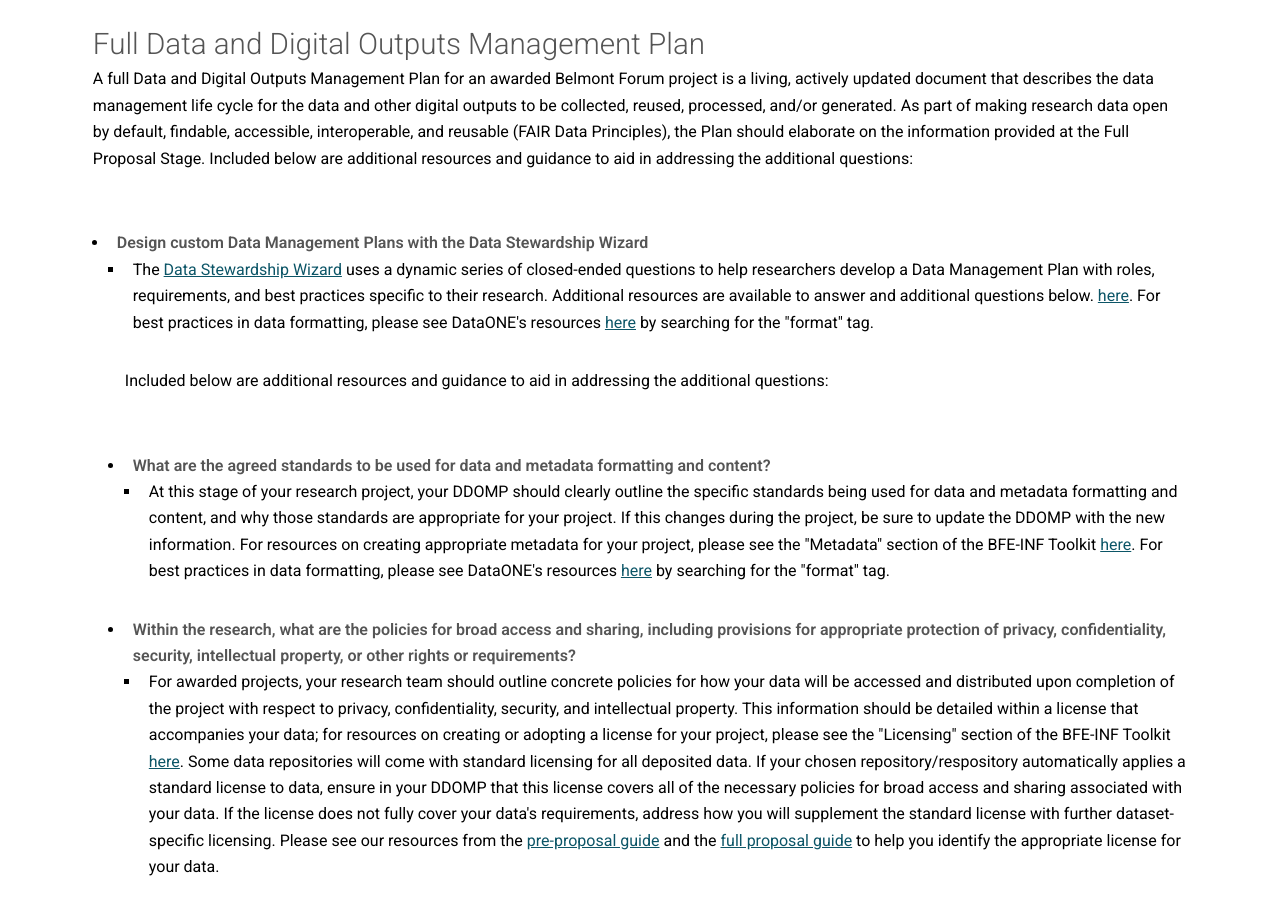
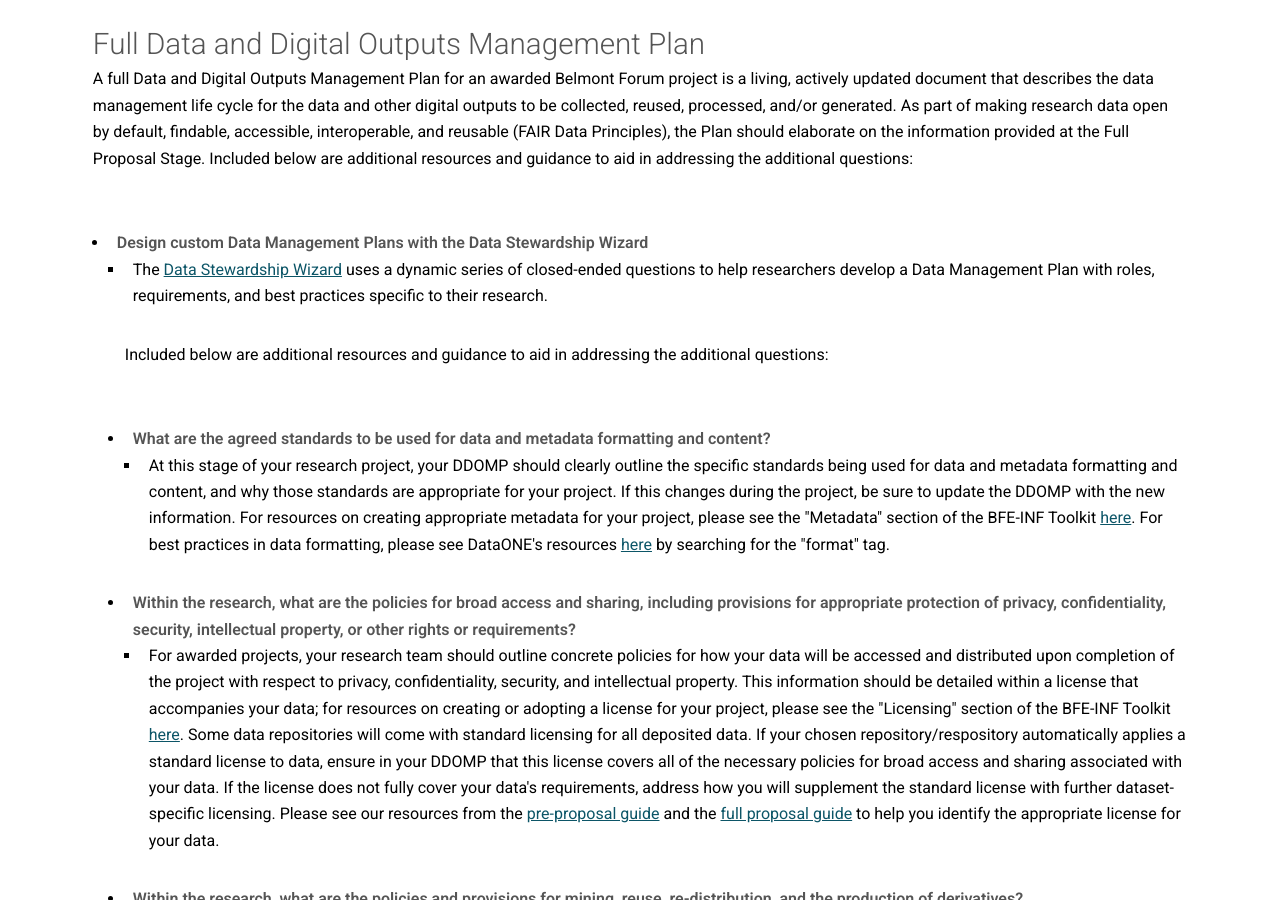
Before and after one commit to bfe-inf/toolkit, a Jekyll site: the page built from ddomp-awardedprojects.html, in a window 1280 px wide and 900 px high, scrolled down 533 px. Built offline with Jekyll 4.4.1, drawn with Linux system fonts in a browser that asks for light colours.

Commit message:
Update ddomp-awardedprojects.html

```diff
--- a/ddomp-awardedprojects.html
+++ b/ddomp-awardedprojects.html
@@ -67,7 +67,7 @@ tipue_search_active: true
 
 						<li><strong>Design custom Data Management Plans with the Data Stewardship Wizard</strong></li>
 							<ul style="list-style-type:square">
-								<li>The   <a href="https://ds-wizard.org/" target="_blank">Data Stewardship Wizard</a> uses a dynamic series of closed-ended questions to help researchers develop a Data Management Plan with roles, requirements, and best practices specific to their research. Additional resources are available to answer and additional questions below. <a href="https://bfe-inf.github.io/toolkit/bp&s-metadata.html" target="_blank">here</a>. For best practices in data formatting, please see DataONE's resources <a href="https://www.dataone.org/all-best-practices" target="_blank">here</a> by searching for the "format" tag.</li>
+								<li>The   <a href="https://ds-wizard.org/" target="_blank">Data Stewardship Wizard</a> uses a dynamic series of closed-ended questions to help researchers develop a Data Management Plan with roles, requirements, and best practices specific to their research.</li>
 							</ul>
 					<ul>
 						Included below are additional resources and guidance to aid in addressing the additional questions:</p><br/>
```
